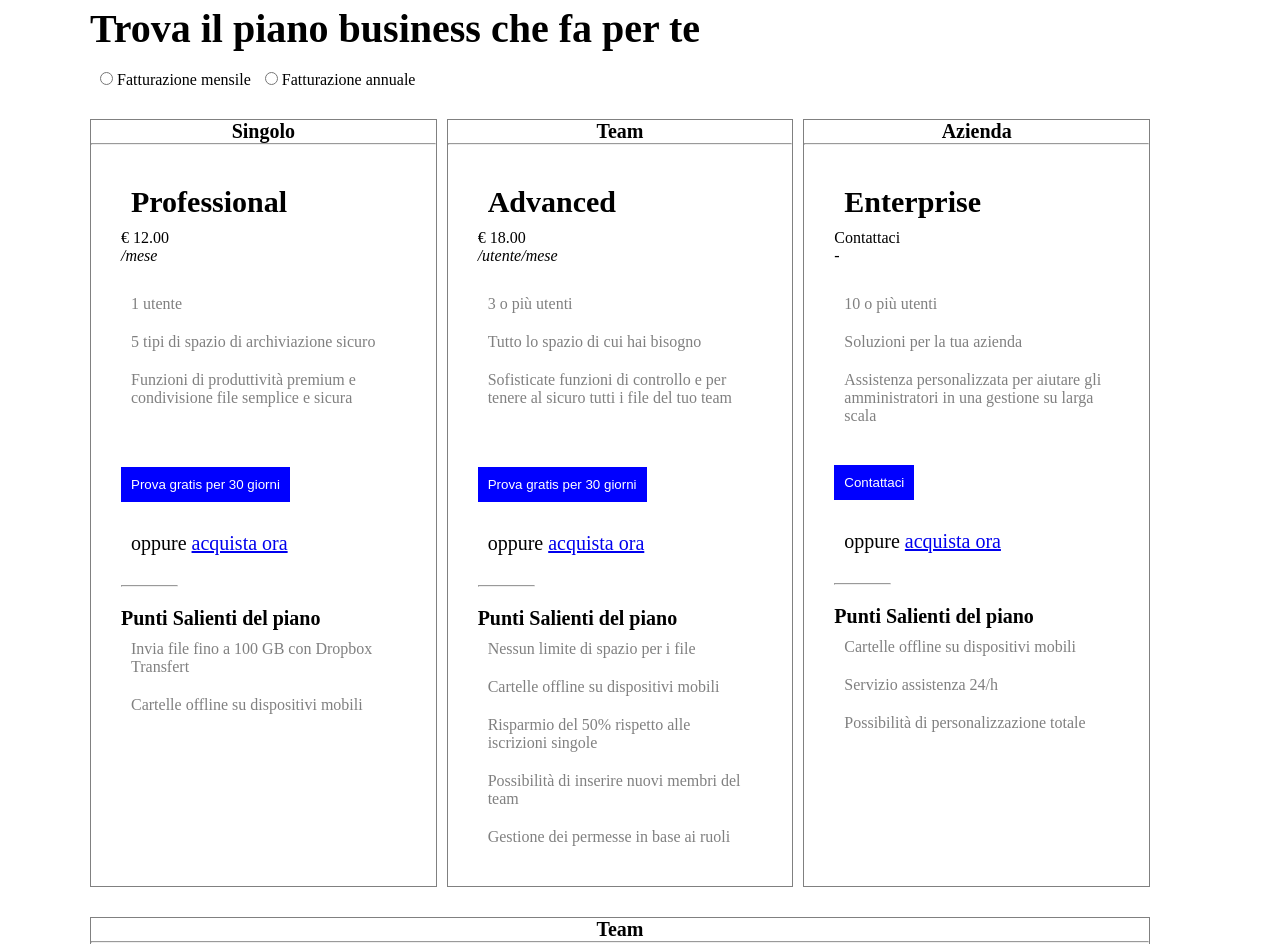
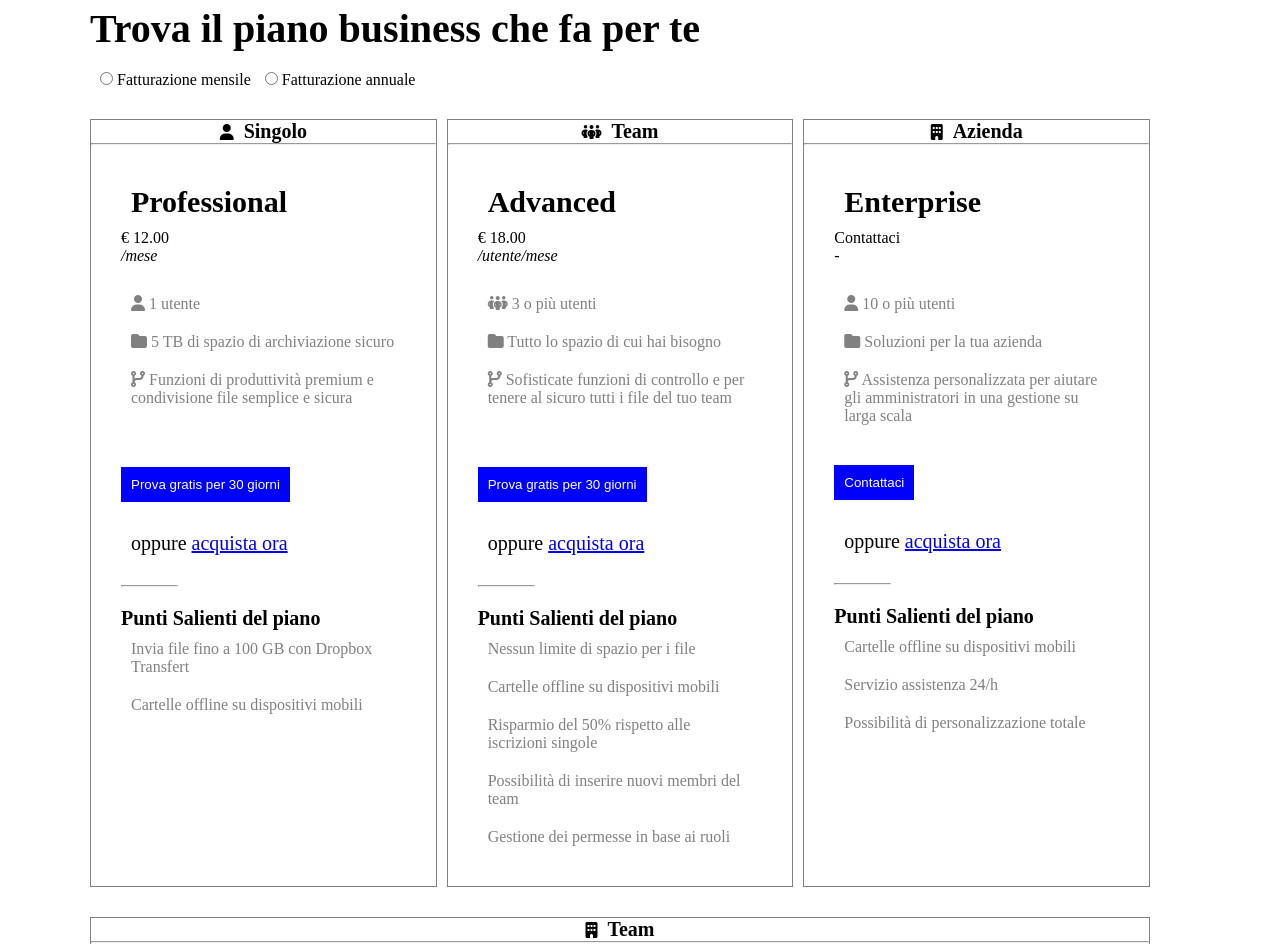
Before and after one commit to Giovannidubaldo/htmlcss-dropbox, a plain HTML site: page index.html in a window 1280 px wide. Shown: the part 720-1664 px from the top of the page. Drawn offline with Linux system fonts and the light colour scheme.

Commit message:
Added icons in code

```diff
--- a/css/style.css
+++ b/css/style.css
@@ -109,6 +109,14 @@ li{
 
 .justify-end{
     justify-content: end;
+}
+
+.justify-center{
+    justify-content: center;
+}
+
+.align-center{
+    align-items: center;
 }
 
 /* HEADER */
--- a/index.html
+++ b/index.html
@@ -5,6 +5,7 @@
     <meta name="viewport" content="width=device-width, initial-scale=1.0">
     <title>Dropbox</title>
     <link rel="stylesheet" href="./css/style.css">
+    <link rel="stylesheet" href="https://cdnjs.cloudflare.com/ajax/libs/font-awesome/6.4.2/css/all.min.css">
 </head>
 <body>
     <!-- HEADER -->
@@ -12,7 +13,7 @@
         <div class="container-header">
             <div class="row-header">
                 <div class="col-50">
-                    <ul class="d-flex">
+                    <ul class="d-flex align-center">
                         <li><img src="./img /logo-small.png" alt="Dropbox"></li>
                         <li>Perchè Dropbox</li>
                         <li>Funzioni</li>
@@ -20,7 +21,7 @@
                     </ul>
                 </div>
                 <div class="col-50">
-                    <ul class="d-flex justify-end">
+                    <ul class="d-flex justify-end align-center">
                         <li>Supporto</li>
                         <li>Contatta l'ufficio vendite</li>
                         <li>Accedi</li>
@@ -73,16 +74,19 @@
                     </div>
                 </div>
                 <div class="col-33 margin-top border">
-                    <h5 class="text-center">Singolo</h5>
+                    <div class="d-flex align-center justify-center">
+                        <i class="fa-solid fa-user"></i>
+                        <h5 class="text-center margin-left-10">Singolo</h5>
+                    </div>
                     <hr>
                     <div class="content-column">
                         <h3>Professional</h3>
                         <span class="margin-top">&euro; 12.00</span> <br>
                         <em>/mese</em>
                         <ul class="margin-top">
-                            <li>1 utente</li>
-                            <li>5 tipi di spazio di archiviazione sicuro</li>
-                            <li>Funzioni di produttività premium e condivisione file semplice e sicura</li>
+                            <li><i class="fa-solid fa-user"></i> 1 utente</li>
+                            <li><i class="fa-solid fa-folder"></i> 5 TB di spazio di archiviazione sicuro</li>
+                            <li><i class="fa-solid fa-code-branch"></i> Funzioni di produttività premium e condivisione file semplice e sicura</li>
                         </ul>
                         <button class="button-blue margin-top-50">Prova gratis per 30 giorni</button>
                         <p class="margin-top">oppure <a href="https://github.com/Giovannidubaldo/htmlcss-dropbox">acquista ora</a></p>
@@ -95,16 +99,19 @@
                     </div>
                 </div>
                 <div class="col-33 margin-top border">
-                    <h5 class="text-center">Team</h5>
+                    <div class="d-flex align-center justify-center">
+                        <i class="fa-solid fa-people-group"></i>
+                        <h5 class="text-center margin-left-10"> Team</h5>
+                    </div>
                     <hr>
                     <div class="content-column">
                         <h3>Advanced</h3>
                         <span class="margin-top">&euro; 18.00</span> <br>
                         <em>/utente/mese</em>
                         <ul class="margin-top">
-                            <li>3 o più utenti</li>
-                            <li>Tutto lo spazio di cui hai bisogno</li>
-                            <li>Sofisticate funzioni di controllo e per tenere al sicuro tutti i file del tuo team</li>
+                            <li><i class="fa-solid fa-people-group"></i> 3 o più utenti</li>
+                            <li><i class="fa-solid fa-folder"></i> Tutto lo spazio di cui hai bisogno</li>
+                            <li><i class="fa-solid fa-code-branch"></i> Sofisticate funzioni di controllo e per tenere al sicuro tutti i file del tuo team</li>
                         </ul>
                         <button class="button-blue margin-top-50">Prova gratis per 30 giorni</button>
                         <p class="margin-top">oppure <a href="https://github.com/Giovannidubaldo/htmlcss-dropbox">acquista ora</a></p>
@@ -120,16 +127,19 @@
                     </div>
                 </div>
                 <div class="col-33 margin-top border">
-                    <h5 class="text-center">Azienda</h5>
+                    <div class="d-flex align-center justify-center">
+                        <i class="fa-solid fa-building"></i>
+                        <h5 class="text-center margin-left-10">Azienda</h5>
+                    </div>
                     <hr>
                     <div class="content-column">
                         <h3>Enterprise</h3>
                         <span class="margin-top">Contattaci</span> <br>
                         <em>-</em>
                         <ul class="margin-top">
-                            <li>10 o più utenti</li>
-                            <li>Soluzioni per la tua azienda</li>
-                            <li>Assistenza personalizzata per aiutare gli amministratori in una gestione su larga scala</li>
+                            <li><i class="fa-solid fa-user"></i> 10 o più utenti</li>
+                            <li><i class="fa-solid fa-folder"></i> Soluzioni per la tua azienda</li>
+                            <li><i class="fa-solid fa-code-branch"></i> Assistenza personalizzata per aiutare gli amministratori in una gestione su larga scala</li>
                         </ul>
                         <button class="button-blue margin-top-30">Contattaci</button>
                         <p class="margin-top">oppure <a href="https://github.com/Giovannidubaldo/htmlcss-dropbox">acquista ora</a></p>
@@ -143,7 +153,10 @@
                     </div>
                 </div>
                 <div class="col-100 margin-top border relative">
-                    <h5 class="text-center">Team</h5>
+                    <div class="d-flex align-center justify-center">
+                        <i class="fa-solid fa-building"></i>
+                        <h5 class="text-center margin-left-10">Team</h5>
+                    </div>
                     <hr>
                     <div class="content-column">
                         <h3>Enterprise</h3>
```
